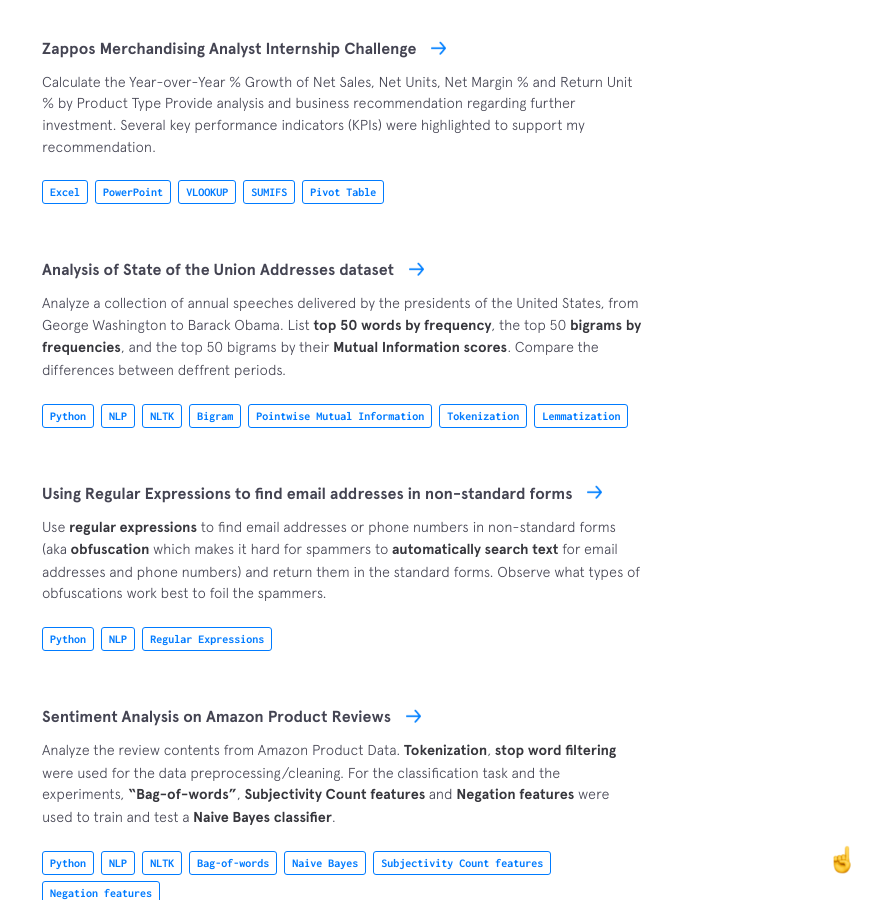
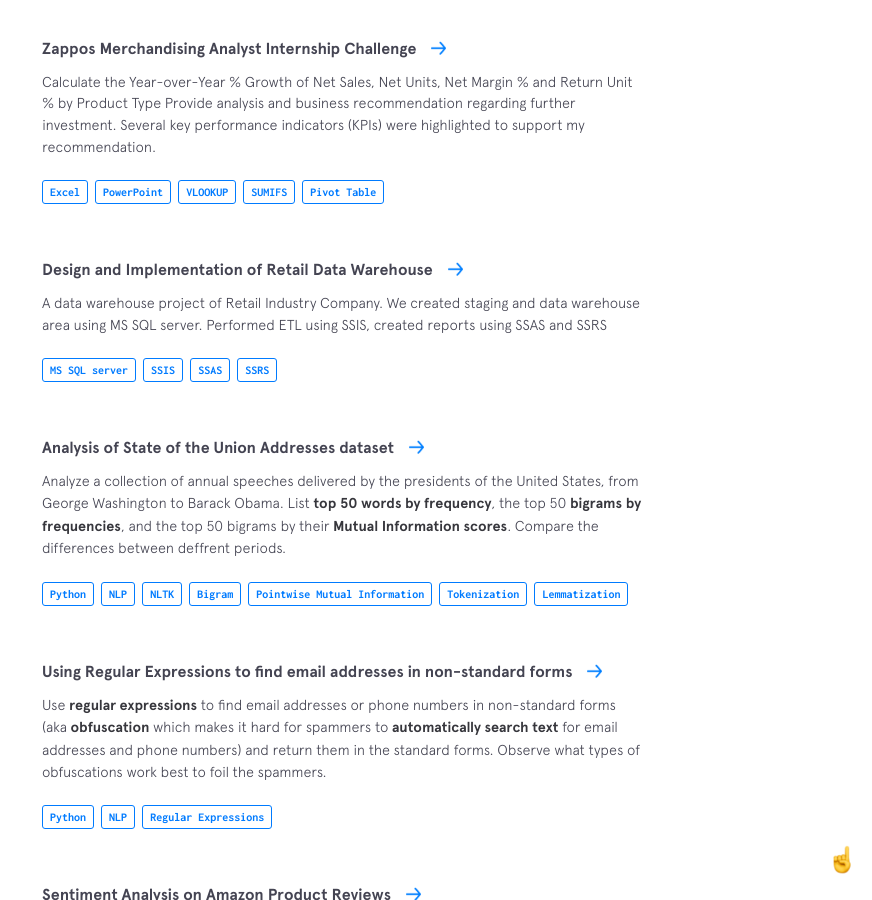
Before and after one commit to harper-he/harper-he.github.io, a Jekyll site: the page built from index.html, in a window 1280 px wide and 900 px high, scrolled down 4341 px. Shown: the whole window, without its empty margins (408-1280 px from the left). Built offline with Jekyll 4.4.1, drawn with Linux system fonts in a browser that asks for light colours; nearby versions of some CDN libraries.

Commit message:
Update other-projects.yml

```diff
--- a/_data/other-projects.yml
+++ b/_data/other-projects.yml
@@ -41,6 +41,15 @@
     - thing: VLOOKUP
     - thing: SUMIFS
     - thing: Pivot Table
+
+- name: Design and Implementation of Retail Data Warehouse
+  url: https://github.com/harper-he/SQL/tree/master/Data%20Warehousing/Retail%20Data%20Warehouse
+  description:  A data warehouse project of Retail Industry Company. We created staging and data warehouse area using MS SQL server. Performed ETL using SSIS, created reports using SSAS and SSRS
+  used:
+    - thing: MS SQL server
+    - thing: SSIS
+    - thing: SSAS
+    - thing: SSRS
 
 - name: Analysis of State of the Union Addresses dataset
   url: https://github.com/harper-he/Python/tree/master/Natural%20Language%20Processing/Analysis%20of%20State%20of%20the%20Union%20Addresses%20dataset
@@ -134,14 +143,7 @@
     - thing: Coefficients
     - thing: P-values
 
-# - name: React Resume
-#   url: https://bchiang7.github.io/react-profile/
-#   code: https://github.com/bchiang7/react-profile/
-#   description: An online version of my 2016 resume I made for fun. I was interested in learning React.js, so I found this <a class="underline-link" href="https://medium.com/learning-new-stuff/building-your-first-react-js-app-d53b0c98dc#.1439cdewq">simple tutorial</a> and it kind of spun into this weekend project. I probably didn't need to use React at all, but hey, at least I learned a few things!
-#   used:
-#     - thing: JavaScript
-#     - thing: React
-#     - thing: CSS
+
 
 # - name: CourseSource
 #   url: http://webdevspring2016-chiangbrittany.rhcloud.com/project/client/#/login
```
